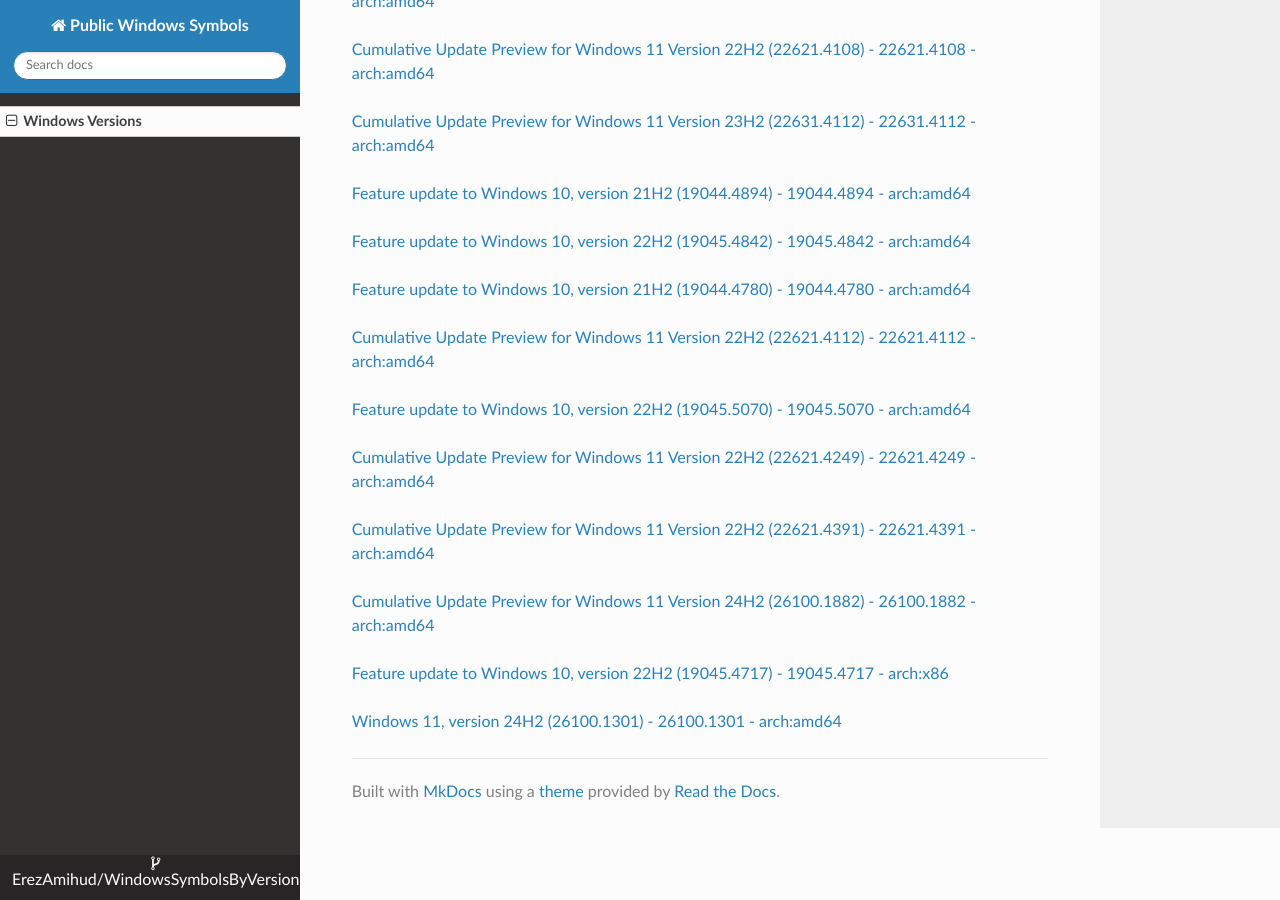
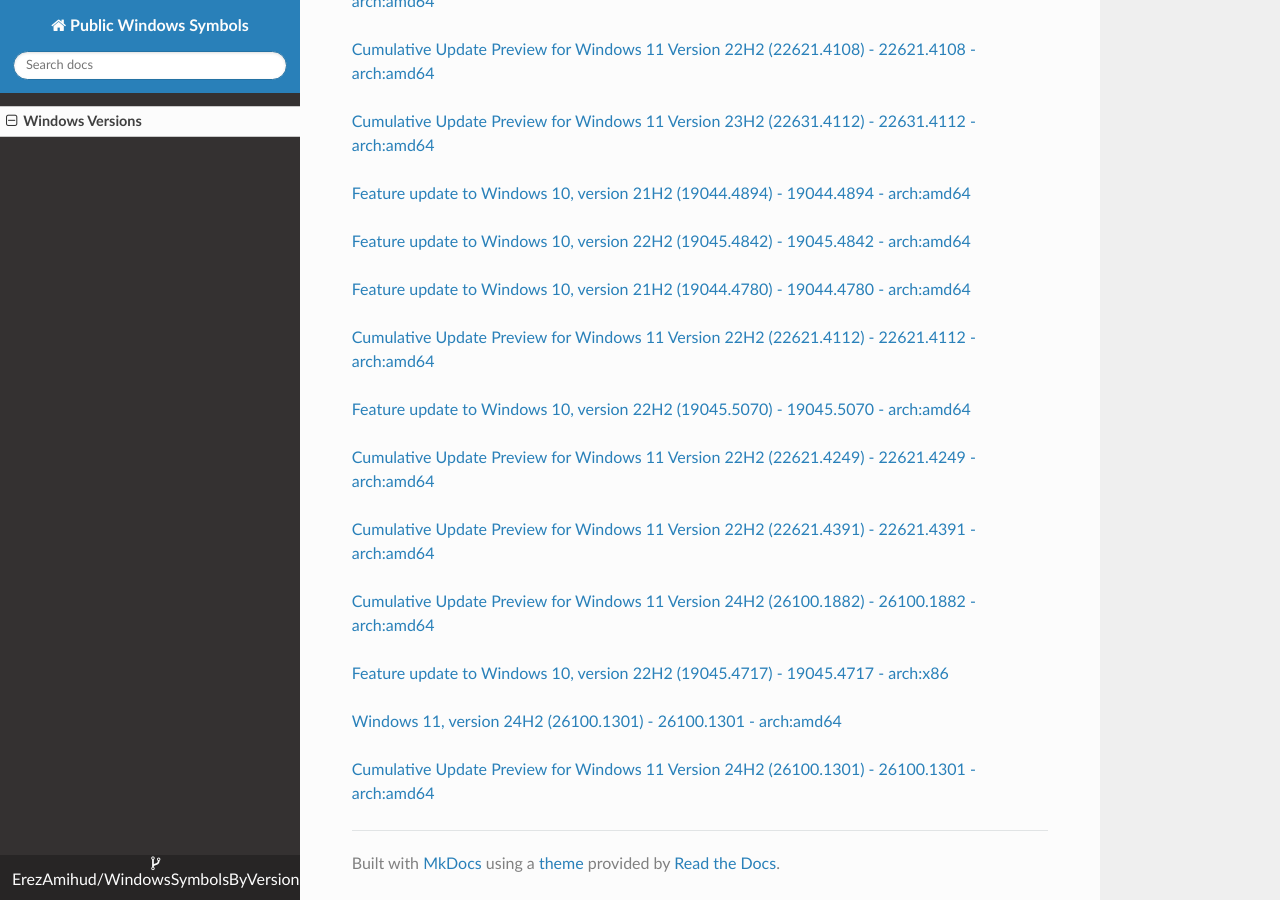
Before and after one commit to ErezAmihud/WindowsSymbolsByVersion, an MkDocs documentation site: the page built from docs/index.md, in a window 1280 px wide and 900 px high, scrolled down 8093 px. Built offline with MkDocs 1.6.1, drawn with Linux system fonts in a browser that asks for light colours; nearby versions of some CDN libraries.

Commit message:
Automated commit, add manifest for 0cb4a4de-f97b-4cb5-8c01-13f17c40581e

```diff
--- a/docs/index.md
+++ b/docs/index.md
@@ -412,3 +412,6 @@
 
 
 [Windows 11, version 24H2 (26100.1301) - 26100.1301 - arch:amd64](https://github.com/ErezAmihud/WindowsSymbolsByVersion/blob/main/manifests/48ea7c96-b1fb-4a82-9aee-669f44956da7.manifest)
+
+
+[Cumulative Update Preview for Windows 11 Version 24H2 (26100.1301) - 26100.1301 - arch:amd64](https://github.com/ErezAmihud/WindowsSymbolsByVersion/blob/main/manifests/0cb4a4de-f97b-4cb5-8c01-13f17c40581e.manifest)
```
Also changed, not shown: process_builds.json (+1 -1 lines), 1 other file.
